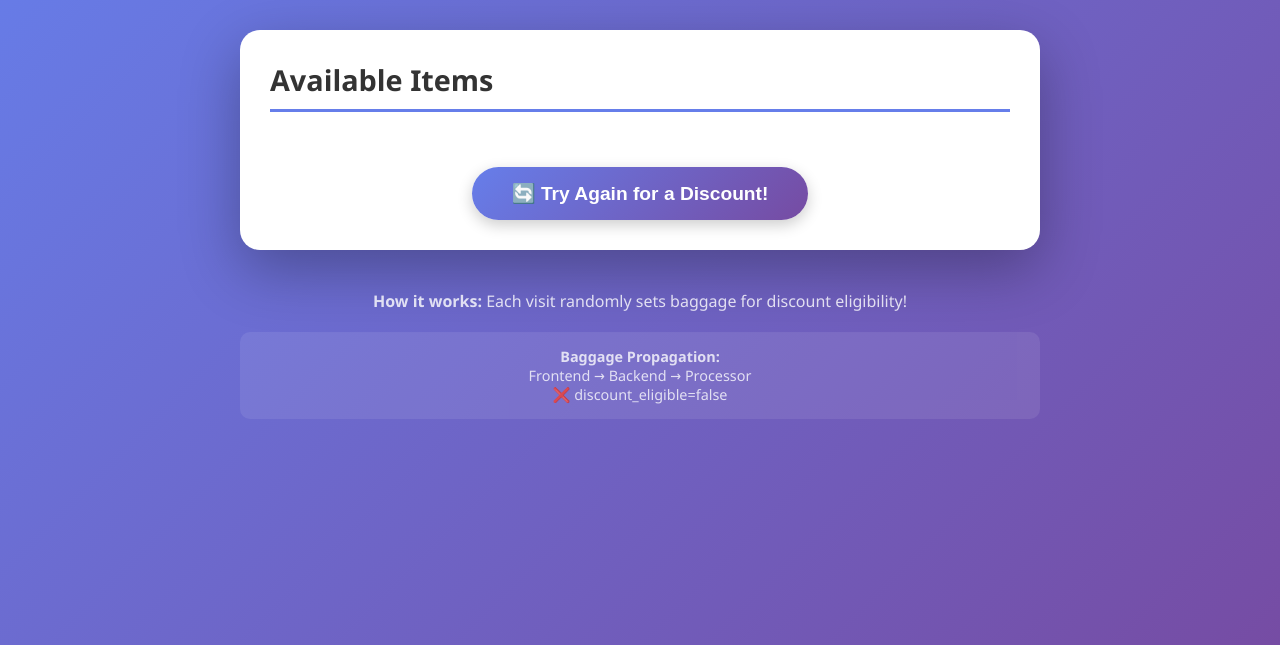
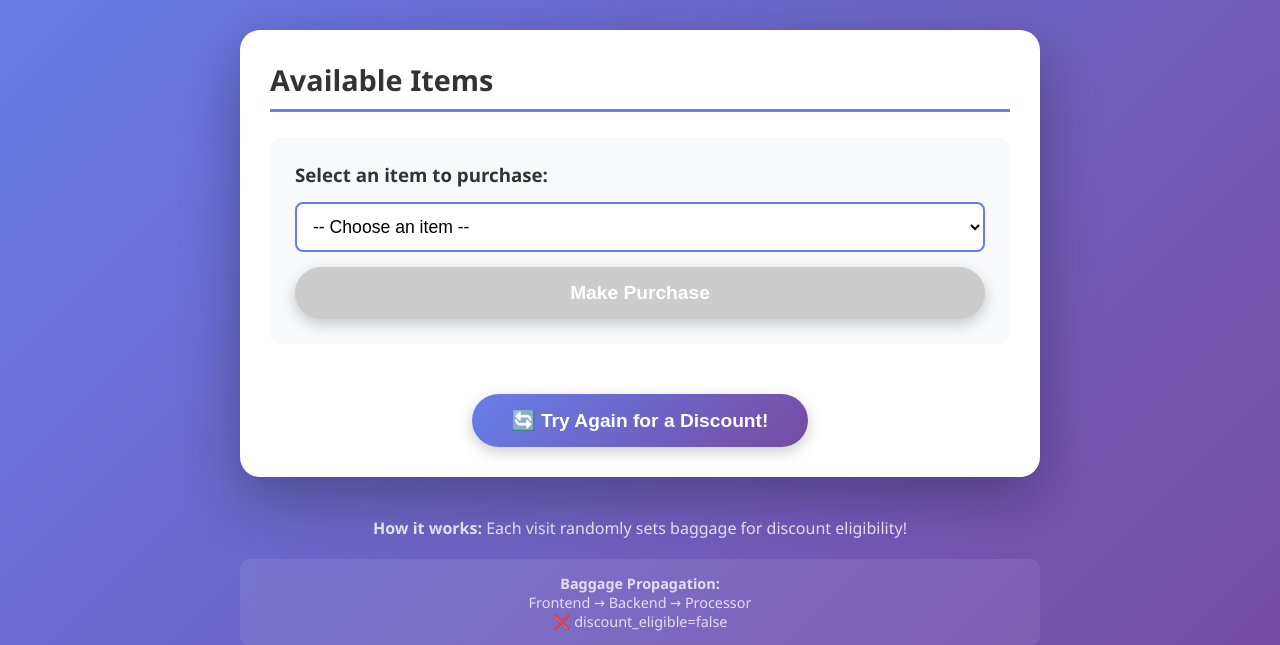
Before and after one commit to SigNoz/examples, a Flask app: template python/otel-baggage-demo/templates/index.html in a window 1280 px wide. Shown: the part 109-754 px from the top of the page. Run offline with Flask 3, Linux system fonts and the light colour scheme; the template is opened without the code that fills it, so the values that code supplies are empty.

Commit message:
feat: add purchase flow

```diff
--- a/python/otel-baggage-demo/templates/index.html
+++ b/python/otel-baggage-demo/templates/index.html
@@ -1,5 +1,6 @@
 <!DOCTYPE html>
 <html lang="en">
+
 <head>
     <meta charset="UTF-8">
     <meta name="viewport" content="width=device-width, initial-scale=1.0">
@@ -32,7 +33,7 @@
         .header h1 {
             font-size: 2.5em;
             margin-bottom: 10px;
-            text-shadow: 2px 2px 4px rgba(0,0,0,0.2);
+            text-shadow: 2px 2px 4px rgba(0, 0, 0, 0.2);
         }
 
         .header p {
@@ -47,7 +48,7 @@
             padding: 20px 30px;
             border-radius: 15px;
             margin-bottom: 30px;
-            box-shadow: 0 10px 30px rgba(0,0,0,0.3);
+            box-shadow: 0 10px 30px rgba(0, 0, 0, 0.3);
             animation: slideIn 0.5s ease-out;
         }
 
@@ -66,6 +67,7 @@
                 transform: translateY(-20px);
                 opacity: 0;
             }
+
             to {
                 transform: translateY(0);
                 opacity: 1;
@@ -77,7 +79,7 @@
             background: white;
             border-radius: 20px;
             padding: 30px;
-            box-shadow: 0 20px 60px rgba(0,0,0,0.3);
+            box-shadow: 0 20px 60px rgba(0, 0, 0, 0.3);
         }
 
         .items-header {
@@ -105,7 +107,7 @@
 
         .item-card:hover {
             transform: translateY(-5px);
-            box-shadow: 0 10px 25px rgba(0,0,0,0.1);
+            box-shadow: 0 10px 25px rgba(0, 0, 0, 0.1);
             border-color: #667eea;
         }
 
@@ -155,6 +157,82 @@
             margin-top: 30px;
         }
 
+        .purchase-section {
+            background: #f8f9fa;
+            padding: 25px;
+            border-radius: 12px;
+            margin-bottom: 20px;
+        }
+
+        .purchase-section h3 {
+            margin-bottom: 15px;
+            color: #333;
+        }
+
+        .select-item {
+            width: 100%;
+            padding: 12px;
+            font-size: 1.1em;
+            border: 2px solid #667eea;
+            border-radius: 8px;
+            margin-bottom: 15px;
+            background: white;
+            cursor: pointer;
+        }
+
+        .purchase-btn {
+            background: linear-gradient(135deg, #4CAF50 0%, #45a049 100%);
+            color: white;
+            border: none;
+            padding: 15px 40px;
+            font-size: 1.2em;
+            border-radius: 50px;
+            cursor: pointer;
+            box-shadow: 0 5px 15px rgba(0, 0, 0, 0.2);
+            transition: transform 0.2s, box-shadow 0.2s;
+            font-weight: 600;
+            width: 100%;
+        }
+
+        .purchase-btn:hover {
+            transform: translateY(-2px);
+            box-shadow: 0 8px 25px rgba(0, 0, 0, 0.3);
+        }
+
+        .purchase-btn:active {
+            transform: translateY(0);
+        }
+
+        .purchase-btn:disabled {
+            background: #ccc;
+            cursor: not-allowed;
+            transform: none;
+        }
+
+        .success-message {
+            background: linear-gradient(135deg, #4CAF50 0%, #45a049 100%);
+            color: white;
+            padding: 20px;
+            border-radius: 12px;
+            margin-bottom: 20px;
+            text-align: center;
+            animation: slideIn 0.5s ease-out;
+            display: none;
+        }
+
+        .success-message.show {
+            display: block;
+        }
+
+        .success-message h2 {
+            margin-bottom: 10px;
+            font-size: 1.8em;
+        }
+
+        .success-message p {
+            font-size: 1.2em;
+        }
+
         .refresh-btn {
             background: linear-gradient(135deg, #667eea 0%, #764ba2 100%);
             color: white;
@@ -163,14 +241,14 @@
             font-size: 1.2em;
             border-radius: 50px;
             cursor: pointer;
-            box-shadow: 0 5px 15px rgba(0,0,0,0.2);
+            box-shadow: 0 5px 15px rgba(0, 0, 0, 0.2);
             transition: transform 0.2s, box-shadow 0.2s;
             font-weight: 600;
         }
 
         .refresh-btn:hover {
             transform: translateY(-2px);
-            box-shadow: 0 8px 25px rgba(0,0,0,0.3);
+            box-shadow: 0 8px 25px rgba(0, 0, 0, 0.3);
         }
 
         .refresh-btn:active {
@@ -186,7 +264,7 @@
         }
 
         .baggage-info {
-            background: rgba(255,255,255,0.1);
+            background: rgba(255, 255, 255, 0.1);
             padding: 15px;
             border-radius: 10px;
             margin-top: 20px;
@@ -194,6 +272,7 @@
         }
     </style>
 </head>
+
 <body>
     <div class="container">
         <!-- Header -->
@@ -210,9 +289,33 @@
         </div>
         {% endif %}
 
+        <!-- Success Message (hidden by default) -->
+        <div id="successMessage" class="success-message">
+            <h2>🎉 Purchase Completed!</h2>
+            <p id="savingsText"></p>
+        </div>
+
         <!-- Items Container -->
         <div class="items-container">
             <h2 class="items-header">Available Items</h2>
+
+            <!-- Purchase Section -->
+            <div class="purchase-section">
+                <h3>Select an item to purchase:</h3>
+                <select id="itemSelect" class="select-item">
+                    <option value="">-- Choose an item --</option>
+                    {% for item in items %}
+                    <option value="{{ loop.index0 }}" data-name="{{ item.name }}"
+                        data-original="{{ item.original_price }}" data-discounted="{{ item.discounted_price }}"
+                        data-has-discount="{{ item.has_discount }}">
+                        {{ item.name }} - ${{ "%.2f"|format(item.discounted_price if item.has_discount else
+                        item.original_price) }}
+                        {% if item.has_discount %}({{ discount_pct }}% off!){% endif %}
+                    </option>
+                    {% endfor %}
+                </select>
+                <button id="purchaseBtn" class="purchase-btn" disabled>Make Purchase</button>
+            </div>
 
             <div class="items-grid">
                 {% for item in items %}
@@ -220,11 +323,11 @@
                     <div class="item-name">{{ item.name }}</div>
                     <div class="price-container">
                         {% if item.has_discount %}
-                            <span class="original-price">${{ "%.2f"|format(item.original_price) }}</span>
-                            <span class="discounted-price">${{ "%.2f"|format(item.discounted_price) }}</span>
-                            <div class="discount-badge">SAVE {{ discount_pct }}%</div>
+                        <span class="original-price">${{ "%.2f"|format(item.original_price) }}</span>
+                        <span class="discounted-price">${{ "%.2f"|format(item.discounted_price) }}</span>
+                        <div class="discount-badge">SAVE {{ discount_pct }}%</div>
                         {% else %}
-                            <span class="regular-price">${{ "%.2f"|format(item.original_price) }}</span>
+                        <span class="regular-price">${{ "%.2f"|format(item.original_price) }}</span>
                         {% endif %}
                     </div>
                 </div>
@@ -238,7 +341,7 @@
             </div>
         </div>
 
-        <!-- Footer with Baggage Info -->
+        <!--Footer with Baggage Info -->
         <div class="footer">
             <p><strong>How it works:</strong> Each visit randomly sets baggage for discount eligibility!</p>
             <div class="baggage-info">
@@ -252,5 +355,48 @@
             </div>
         </div>
     </div>
+
+    <script>
+        // JavaScript for purchase functionality
+        const itemSelect = document.getElementById('itemSelect');
+        const purchaseBtn = document.getElementById('purchaseBtn');
+        const successMessage = document.getElementById('successMessage');
+        const savingsText = document.getElementById('savingsText');
+
+        // Enable purchase button when item is selected
+        itemSelect.addEventListener('change', function () {
+            purchaseBtn.disabled = !this.value;
+        });
+
+        // Handle purchase
+        purchaseBtn.addEventListener('click', function () {
+            const selectedOption = itemSelect.options[itemSelect.selectedIndex];
+            const itemName = selectedOption.dataset.name;
+            const originalPrice = parseFloat(selectedOption.dataset.original);
+            const discountedPrice = parseFloat(selectedOption.dataset.discounted);
+            const hasDiscount = selectedOption.dataset.hasDiscount === 'True';
+
+            // Calculate savings
+            const savings = originalPrice - discountedPrice;
+            const paidAmount = hasDiscount ? discountedPrice : originalPrice;
+
+            // Show success message
+            if (hasDiscount && savings > 0) {
+                savingsText.innerHTML = `You purchased <strong>${itemName}</strong> for <strong>$${paidAmount.toFixed(2)}</strong>!<br>You saved <strong>$${savings.toFixed(2)}</strong> with your discount! 💰`;
+            } else {
+                savingsText.innerHTML = `You purchased <strong>${itemName}</strong> for <strong>$${paidAmount.toFixed(2)}</strong>!<br>Thanks for your order! 📦`;
+            }
+
+            successMessage.classList.add('show');
+
+            // Scroll to success message
+            successMessage.scrollIntoView({ behavior: 'smooth', block: 'center' });
+
+            // Reset form
+            itemSelect.value = '';
+            purchaseBtn.disabled = true;
+        });
+    </script>
 </body>
+
 </html>
```
